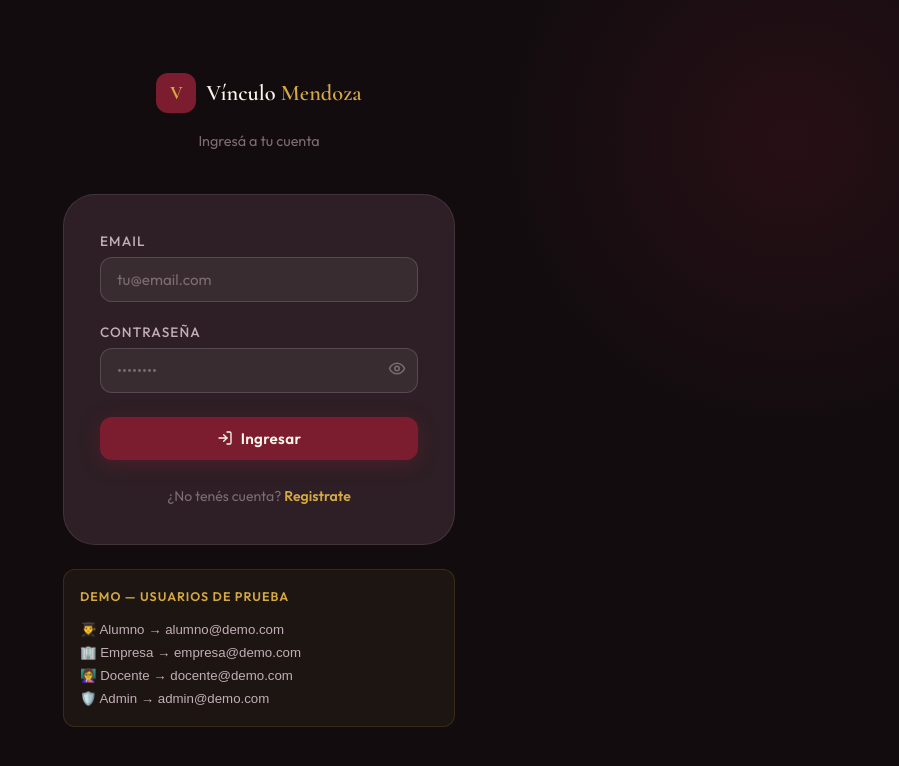
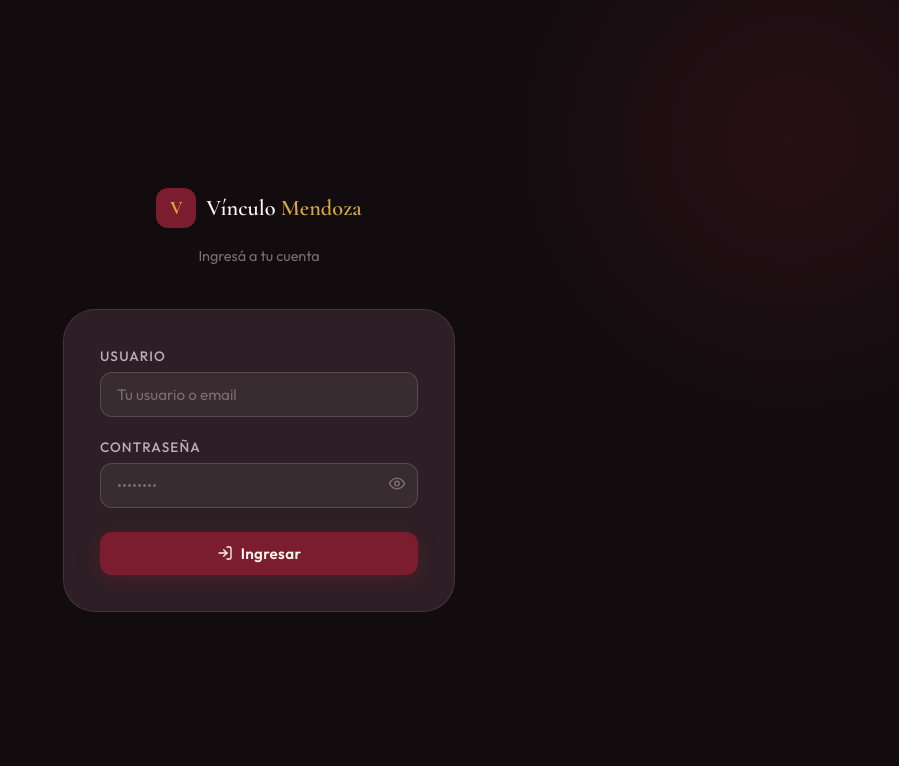
Before and after one commit to JuanQuiroga95/Vinculo-mendoza, a React (Vite) app: page /login in a window 1280 px wide. Shown: the top 766 px of the page, without its empty margins (381-1280 px from the left). Built offline with nearby package versions, Linux system fonts and the light colour scheme.

Commit message:
Add files via upload

```diff
--- a/src/pages/Login.jsx
+++ b/src/pages/Login.jsx
@@ -31,7 +31,6 @@ export default function Login() {
       minHeight: '100vh', display: 'flex', alignItems: 'center', justifyContent: 'center',
       background: 'var(--ink)', position: 'relative', overflow: 'hidden'
     }}>
-      {/* BG decoration */}
       <div style={{ position: 'absolute', top: '-20%', right: '-15%', width: 600, height: 600, borderRadius: '50%', background: 'radial-gradient(circle, rgba(124,29,47,0.2) 0%, transparent 70%)', pointerEvents: 'none' }} />
       <div style={{ position: 'absolute', bottom: '-10%', left: '-10%', width: 400, height: 400, borderRadius: '50%', background: 'radial-gradient(circle, rgba(212,168,67,0.08) 0%, transparent 70%)', pointerEvents: 'none' }} />
 
@@ -54,15 +53,14 @@ export default function Login() {
           borderRadius: 'var(--r-xl)', padding: 36
         }}>
           {error && (
-            <div className="alert alert-error" style={{ marginBottom: 20 }}>
-              {error}
-            </div>
+            <div className="alert alert-error" style={{ marginBottom: 20 }}>{error}</div>
           )}
 
           <form onSubmit={handleSubmit} style={{ display: 'flex', flexDirection: 'column', gap: 20 }}>
             <div className="form-group">
-              <label>Email</label>
-              <input className="input" type="email" placeholder="tu@email.com"
+              <label>Usuario</label>
+              {/* type="text" en lugar de type="email" para aceptar usuarios sin @ */}
+              <input className="input" type="text" placeholder="Tu usuario o email"
                 value={form.email} onChange={e => setForm({ ...form, email: e.target.value })} required />
             </div>
 
@@ -84,30 +82,6 @@ export default function Login() {
               {loading ? 'Ingresando...' : <><LogIn size={16} /> Ingresar</>}
             </button>
           </form>
-
-          <p style={{ textAlign: 'center', marginTop: 24, fontSize: '0.88rem', color: 'var(--smoke)' }}>
-            ¿No tenés cuenta?{' '}
-            <Link to="/registro" style={{ color: 'var(--gold)', fontWeight: 600 }}>Registrate</Link>
-          </p>
-        </div>
-
-        {/* Demo logins */}
-        <div style={{ marginTop: 24, padding: 16, background: 'rgba(212,168,67,0.06)', border: '1px solid rgba(212,168,67,0.15)', borderRadius: 'var(--r-md)' }}>
-          <p style={{ fontSize: '0.78rem', color: 'var(--gold)', textTransform: 'uppercase', letterSpacing: '0.08em', marginBottom: 10, fontWeight: 600 }}>Demo — usuarios de prueba</p>
-          {[
-            { label: '👨‍🎓 Alumno', email: 'alumno@demo.com', pass: 'demo1234' },
-            { label: '🏢 Empresa', email: 'empresa@demo.com', pass: 'demo1234' },
-            { label: '👩‍🏫 Docente', email: 'docente@demo.com', pass: 'demo1234' },
-            { label: '🛡️ Admin', email: 'admin@demo.com', pass: 'demo1234' },
-          ].map(d => (
-            <button key={d.email} onClick={() => setForm({ email: d.email, password: d.pass })}
-              style={{ display: 'block', width: '100%', textAlign: 'left', background: 'none', border: 'none', color: 'var(--muted)', cursor: 'pointer', fontSize: '0.83rem', padding: '4px 0', transition: 'color 0.2s' }}
-              onMouseEnter={e => e.target.style.color = 'var(--cream)'}
-              onMouseLeave={e => e.target.style.color = 'var(--muted)'}
-            >
-              {d.label} → {d.email}
-            </button>
-          ))}
         </div>
       </div>
     </div>
```
